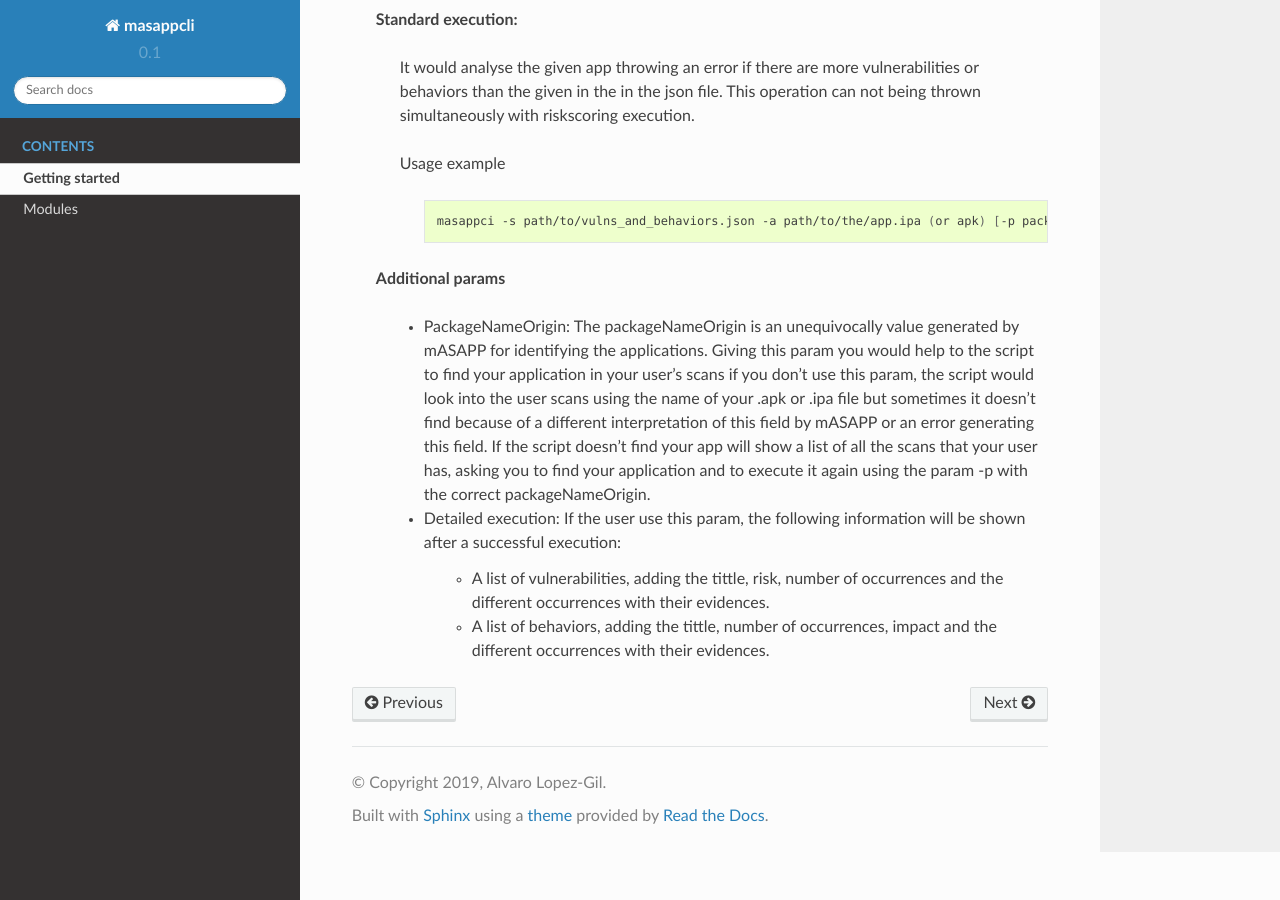
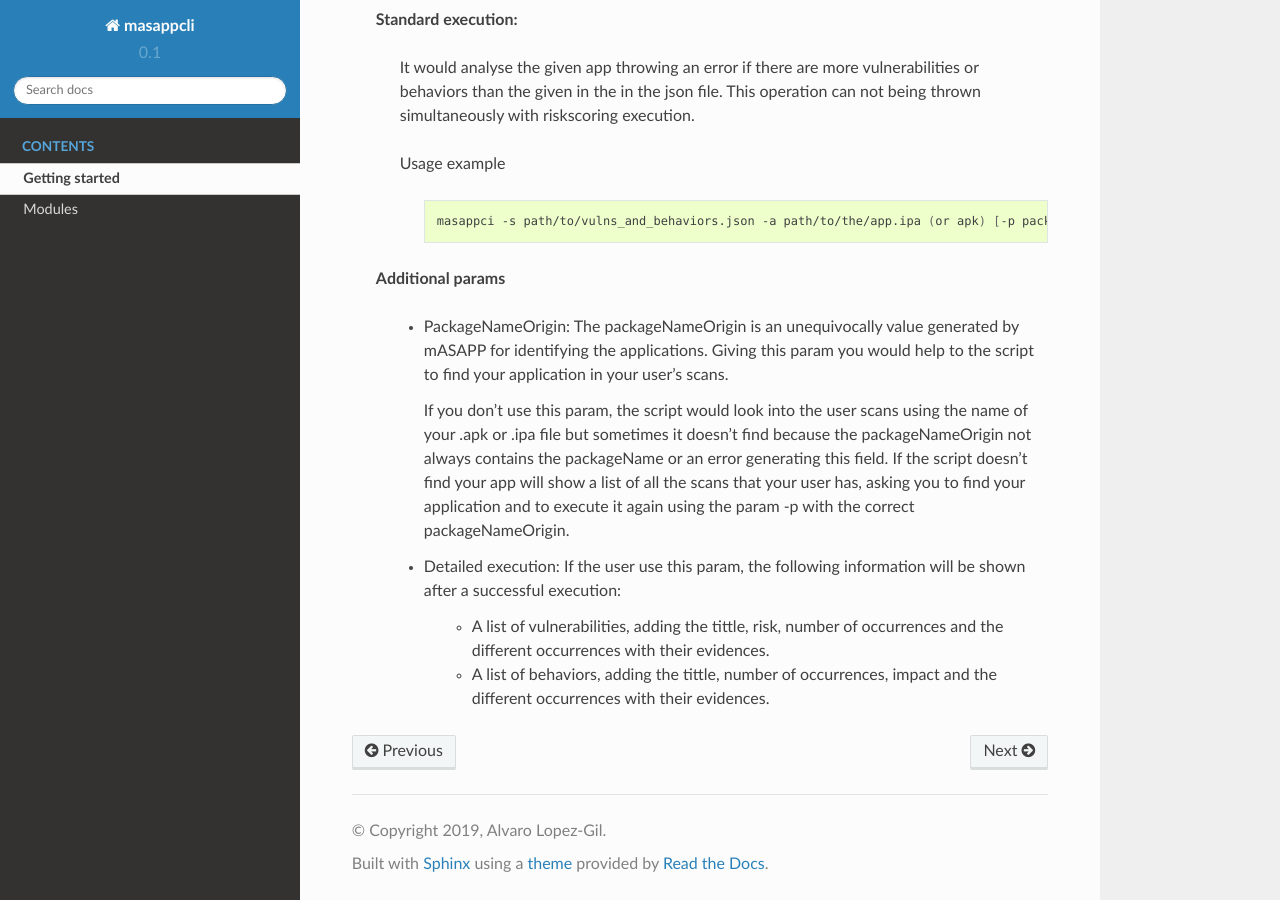
Before and after one commit to alopezna5/mASAPP_CI, a Sphinx documentation site: the page built from docs/source/getting_started.rst, in a window 1280 px wide and 900 px high, scrolled down 851 px. Built offline with Sphinx 7.4.7 and the Read the Docs theme 2.0.0, drawn with Linux system fonts in a browser that asks for light colours.

Commit message:
PackageNameOrigin docs updated

```diff
--- a/docs/source/getting_started.rst
+++ b/docs/source/getting_started.rst
@@ -54,8 +54,10 @@ Command Line Interface usage
 
         * PackageNameOrigin: The packageNameOrigin is an unequivocally value generated by mASAPP for identifying the
           applications. Giving this param you would help to the script to find your application in your user's
-          scans if you don't use this param, the script would look into the user scans using the name of your
-          .apk or .ipa file but sometimes it doesn't find because of a different interpretation of this field by mASAPP
+          scans.
+
+          If you don't use this param, the script would look into the user scans using the name of your
+          .apk or .ipa file but sometimes it doesn't find because the packageNameOrigin not always contains the packageName
           or an error generating this field. If the script doesn't find your app will show a list of all the scans that
           your user has, asking you to find your application and to execute it again using the param -p with the
           correct packageNameOrigin.
```
